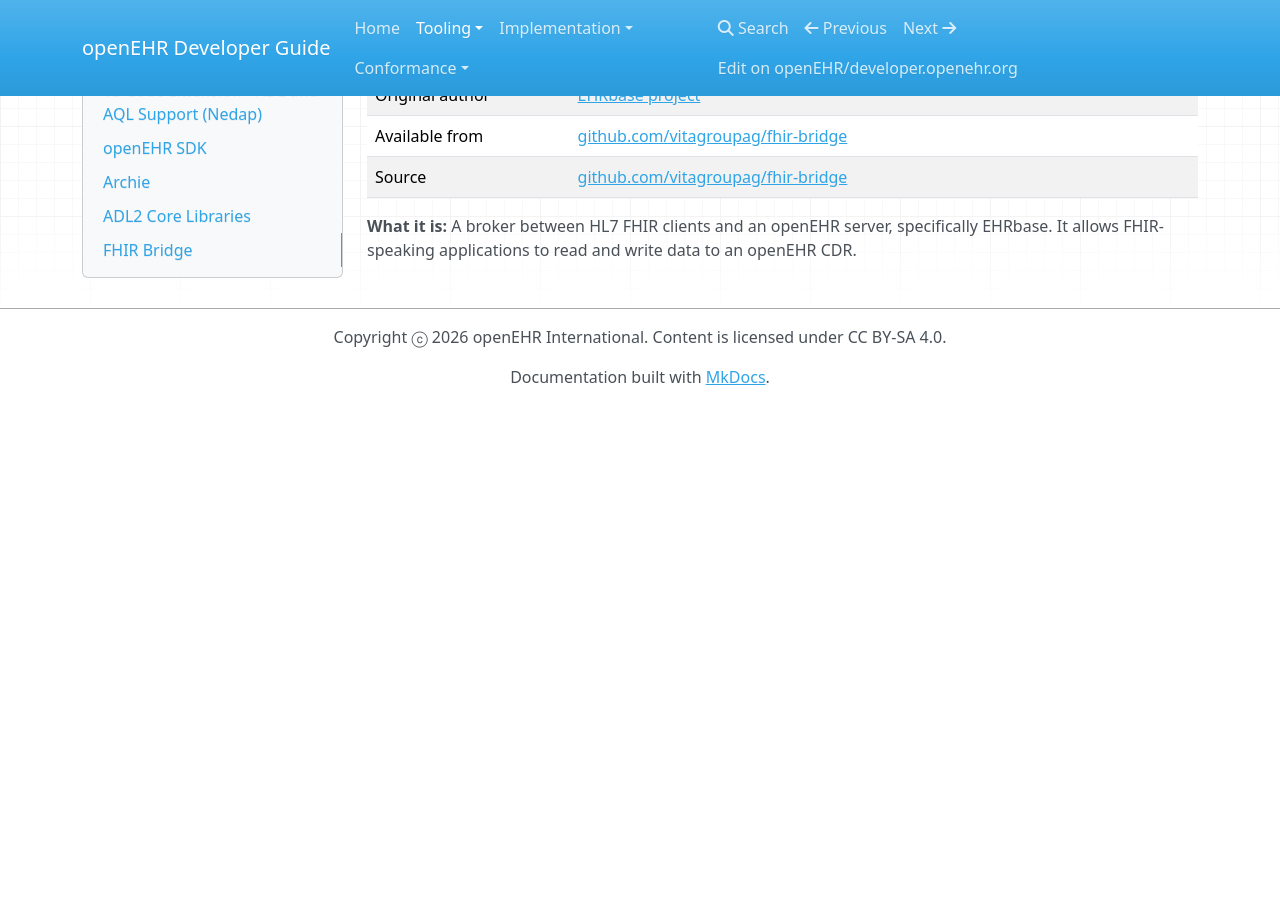
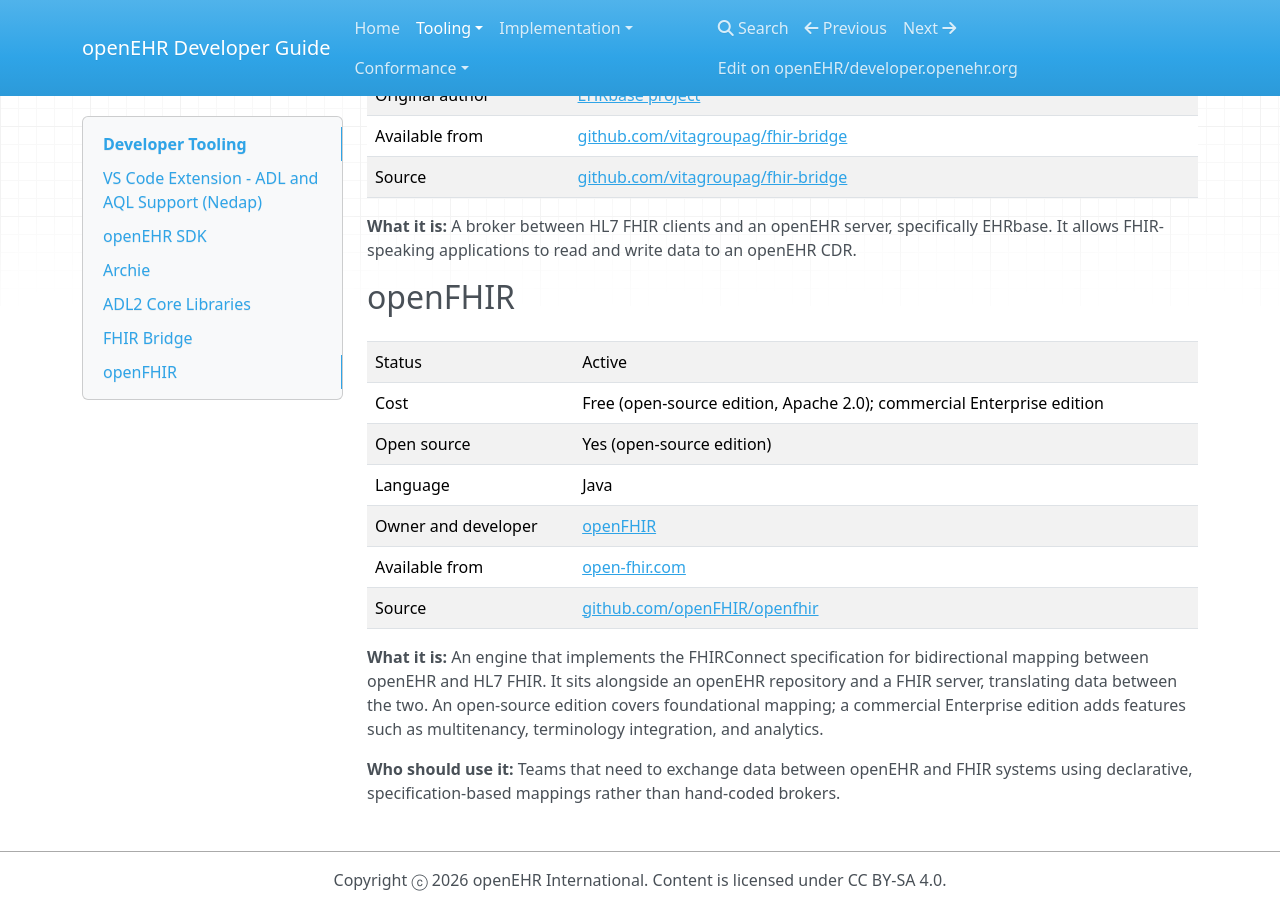
Before and after one commit to openEHR/developer.openehr.org, an MkDocs documentation site: the page built from docs/tooling/developer-tooling.md, in a window 1280 px wide and 900 px high, scrolled down 2194 px. Built offline with MkDocs 1.6.1, drawn with Linux system fonts in a browser that asks for light colours; nearby versions of some CDN libraries; before the commit the page ends 2599 px from its top, so only the background shows below that.

Commit message:
docs(tooling): add openFHIR
Add openFHIR (FHIRConnect engine for bidirectional openEHR/FHIR mapping)
to the Developer Tooling page and the Quick Comparison Table.

```diff
--- a/docs/tooling/developer-tooling.md
+++ b/docs/tooling/developer-tooling.md
@@ -73,3 +73,19 @@
 | Source | [github.com/vitagroupag/fhir-bridge](https://github.com/vitagroupag/fhir-bridge) |
 
 **What it is:** A broker between HL7 FHIR clients and an openEHR server, specifically EHRbase. It allows FHIR-speaking applications to read and write data to an openEHR CDR.
+
+## openFHIR
+
+| | |
+| --- | --- |
+| Status | Active |
+| Cost | Free (open-source edition, Apache 2.0); commercial Enterprise edition |
+| Open source | Yes (open-source edition) |
+| Language | Java |
+| Owner and developer | [openFHIR](https://open-fhir.com/) |
+| Available from | [open-fhir.com](https://open-fhir.com/) |
+| Source | [github.com/openFHIR/openfhir](https://github.com/openFHIR/openfhir) |
+
+**What it is:** An engine that implements the FHIRConnect specification for bidirectional mapping between openEHR and HL7 FHIR. It sits alongside an openEHR repository and a FHIR server, translating data between the two. An open-source edition covers foundational mapping; a commercial Enterprise edition adds features such as multitenancy, terminology integration, and analytics.
+
+**Who should use it:** Teams that need to exchange data between openEHR and FHIR systems using declarative, specification-based mappings rather than hand-coded brokers.
```
Also changed, not shown: docs/tooling/comparison-table.md (+1 -0 lines).
